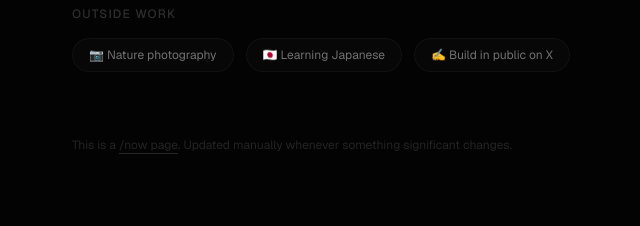
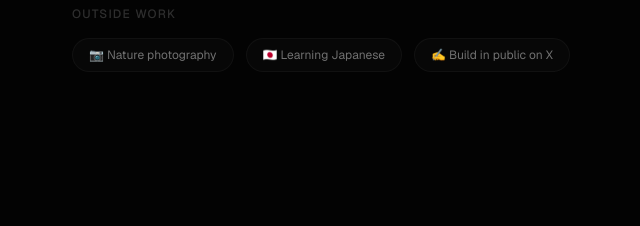
Before and after one commit to annuk123/annu-kumari, a Next.js app: page / in a window 1280 px wide. Shown: the part 4760-4986 px from the top of the page, without its empty margins (208-848 px from the left). Built offline with nearby package versions, Linux system fonts and the light colour scheme; no server answers.

Commit message:
deleted unnecessary code from the commit message

```diff
--- a/components/sections/now.tsx
+++ b/components/sections/now.tsx
@@ -211,25 +211,6 @@ export default function NowPage() {
         </div>
       </motion.div>
 
-      {/* Footer note */}
-      <motion.p
-        custom={7}
-        variants={fadeUp}
-        initial="hidden"
-        animate="show"
-        className="text-xs text-muted-foreground/30 leading-relaxed"
-      >
-        This is a{" "}
-        <a
-          href="https://nownownow.com/about"
-          target="_blank"
-          rel="noopener noreferrer"
-          className="underline underline-offset-4 hover:text-muted-foreground/60 transition-colors"
-        >
-          /now page
-        </a>
-        . Updated manually whenever something significant changes.
-      </motion.p>
     </div>
   );
 }
```
